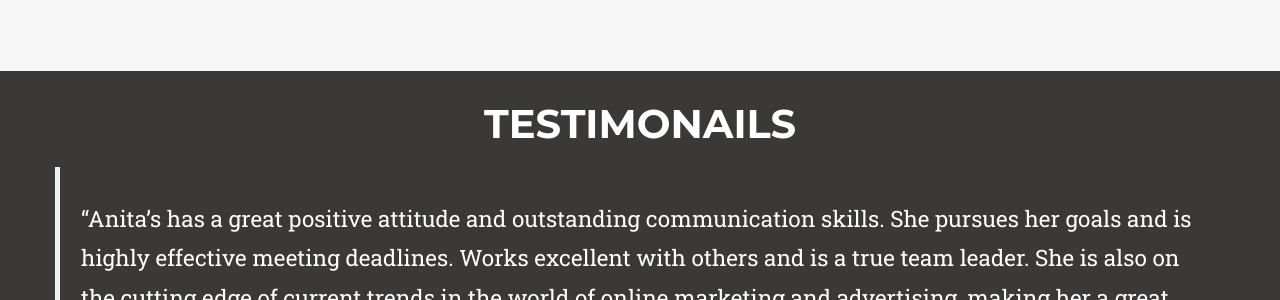
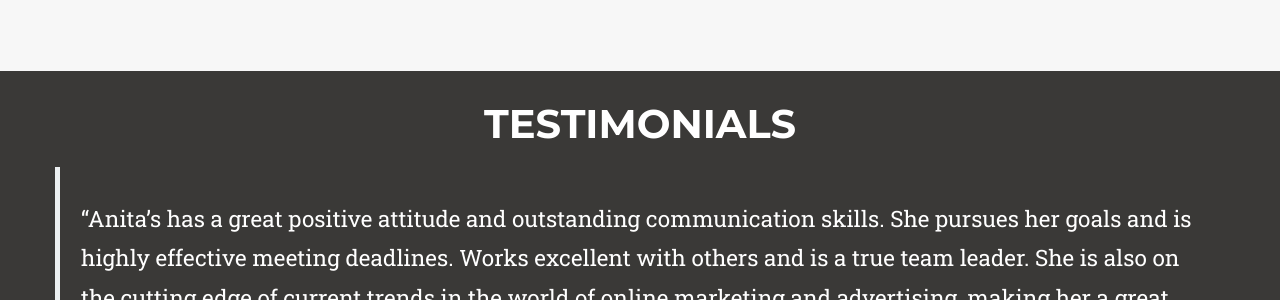
Before and after one commit to vpoola88/anita-portfolio, a Jekyll site: the page built from index.html, in a window 1280 px wide and 1400 px high, scrolled down 2099 px. Shown: the part 150-450 px from the top of the window. Built offline with Jekyll 4.4.1, drawn with Linux system fonts in a browser that asks for light colours; some web fonts are replaced.

```diff
--- a/_includes/css/agency.css
+++ b/_includes/css/agency.css
@@ -780,7 +780,7 @@
     min-height: 100%;
     border: 0;
     border-radius: 0;
-    text-align: center;
+    /*text-align: center;*/
     background-clip: border-box;
     -webkit-box-shadow: none;
     box-shadow: none;
--- a/_includes/modals.html
+++ b/_includes/modals.html
@@ -12,20 +12,31 @@
                 <div class="row">
                     <div class="col-lg-8 col-lg-offset-2">
                         <div class="modal-body">
-                            <h2>{{ post.title }}</h2>
+                            <h2 class="text-center">{{ post.title }}</h2>
                             <hr class="star-primary">
                             <img src="img/portfolio/{{ post.img }}" class="img-responsive img-centered" alt="{{ post.alt }}">
                             <p>{{ post.description }}</p>
                             <p>{{ post.description2 }}</p>
                             <p>{{ post.description3 }}</p>
                             <p>{{ post.description4 }}</p>
-                            <ul class="list-inline item-details">
-                                <li>Client:
-                                    <strong><a href="{{ post.link }} target="_blank">{{ post.client }}</a>
-                                    </strong>
-                                </li>
+                            <ul class="list-inline item-details text-center">
+                                {% if post.tag contains 'jobs' %}
+                                    <li>Company:
+                                        <strong><a href="{{ post.link }} target="_blank">{{ post.client }}</a>
+                                        </strong>
+                                    </li>
+
+                                {% else %}
+                                    <li>Client:
+                                        <strong><a href="{{ post.link }} target="_blank">{{ post.client }}</a>
+                                        </strong>
+                                    </li>
+                                {% endif %}
+
                             </ul>
-                            <button type="button" class="btn btn-default" data-dismiss="modal"><i class="fa fa-times"></i> Close</button>
+                            <div class="text-center">
+                                <button type="button" class="btn btn-default" data-dismiss="modal"><i class="fa fa-times"></i> Close</button>
+                            </div>
                         </div>
                     </div>
                 </div>
--- a/_includes/testimonials.html
+++ b/_includes/testimonials.html
@@ -2,7 +2,7 @@
     <div class="container">
         <div class="row">
             <div class="col-sm-10 col-sm-offset-1 text-center">
-                <h2 class="section-heading">Testimonails</h2>
+                <h2 class="section-heading">Testimonials</h2>
                 <br>
             </div>
 
```
Also changed, not shown: 1 other file.
